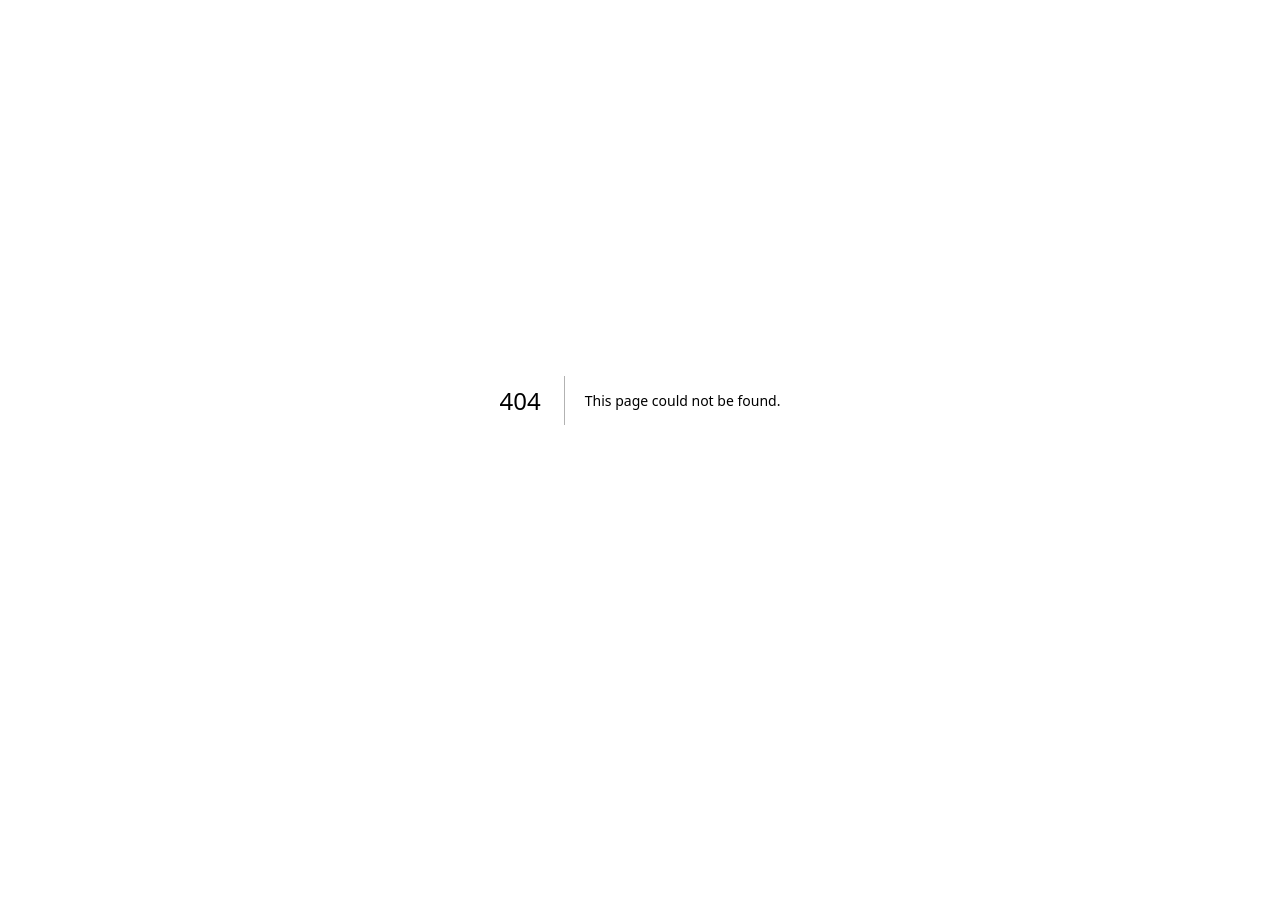
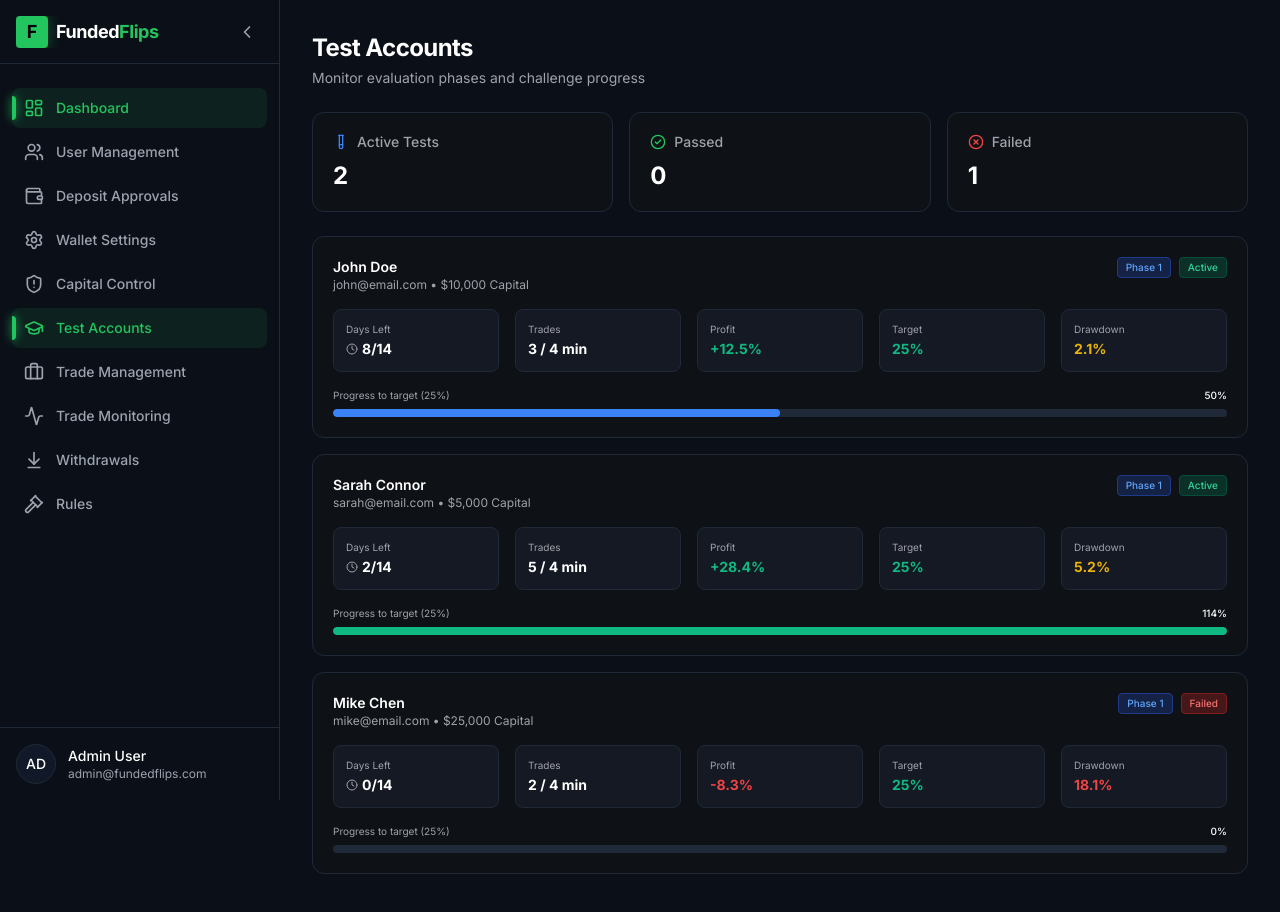
Before and after one commit to mycle-ahir/poly, a Next.js app: page /dashboard/test-accounts in a window 1280 px wide. Before the commit this address had no page. Shown: the top 912 px of the page. Before the commit the page ends 800 px from the top, so only its background shows below. Built offline with nearby package versions, Linux system fonts and the light colour scheme.

Commit message:
dashBOard_test_account

```diff
--- /dev/null
+++ b/app/dashboard/test-accounts/page.tsx
@@ -0,0 +1,145 @@
+"use client";
+
+import { TestTube, CheckCircle2, XCircle, Clock } from "lucide-react";
+
+export default function TestAccountsPage() {
+  const testAccounts = [
+    {
+      user: "John Doe",
+      email: "john@email.com",
+      capital: "$10,000",
+      phase: "Phase 1",
+      daysLeft: 8,
+      totalDays: 14,
+      trades: 3,
+      profitPct: 12.5,
+      drawdown: 2.1,
+      status: "active",
+    },
+    {
+      user: "Sarah Connor",
+      email: "sarah@email.com",
+      capital: "$5,000",
+      phase: "Phase 1",
+      daysLeft: 2,
+      totalDays: 14,
+      trades: 5,
+      profitPct: 28.4,
+      drawdown: 5.2,
+      status: "active",
+    },
+    {
+      user: "Mike Chen",
+      email: "mike@email.com",
+      capital: "$25,000",
+      phase: "Phase 1",
+      daysLeft: 0,
+      totalDays: 14,
+      trades: 2,
+      profitPct: -8.3,
+      drawdown: 18.1,
+      status: "failed",
+    },
+  ];
+
+  return (
+    <div className="space-y-6 max-w-[1200px] pb-10">
+      <div>
+        <h1 className="text-2xl font-bold tracking-tight text-white">Test Accounts</h1>
+        <p className="text-[#a1a1aa] mt-1 text-sm">Monitor evaluation phases and challenge progress</p>
+      </div>
+
+      <div className="grid grid-cols-1 md:grid-cols-3 gap-4">
+        <div className="p-5 rounded-xl bg-[#0e1217] border border-[#1f2937] flex flex-col justify-center h-[100px]">
+          <div className="flex items-center gap-2 mb-2">
+            <TestTube className="text-[#3b82f6]" size={16} />
+            <span className="text-[#a1a1aa] text-sm font-medium">Active Tests</span>
+          </div>
+          <div className="text-2xl font-bold text-white">2</div>
+        </div>
+        <div className="p-5 rounded-xl bg-[#0e1217] border border-[#1f2937] flex flex-col justify-center h-[100px]">
+          <div className="flex items-center gap-2 mb-2">
+            <CheckCircle2 className="text-[#22c55e]" size={16} />
+            <span className="text-[#a1a1aa] text-sm font-medium">Passed</span>
+          </div>
+          <div className="text-2xl font-bold text-white">0</div>
+        </div>
+        <div className="p-5 rounded-xl bg-[#0e1217] border border-[#1f2937] flex flex-col justify-center h-[100px]">
+          <div className="flex items-center gap-2 mb-2">
+            <XCircle className="text-[#ef4444]" size={16} />
+            <span className="text-[#a1a1aa] text-sm font-medium">Failed</span>
+          </div>
+          <div className="text-2xl font-bold text-white">1</div>
+        </div>
+      </div>
+
+      <div className="space-y-4">
+        {testAccounts.map((acc, idx) => (
+          <div key={idx} className="p-5 rounded-xl bg-[#0e1217] border border-[#1f2937] flex flex-col gap-4">
+            <div className="flex justify-between items-start">
+              <div>
+                <h3 className="text-sm font-semibold text-white">{acc.user}</h3>
+                <p className="text-xs text-[#a1a1aa]">{acc.email} • {acc.capital} Capital</p>
+              </div>
+              <div className="flex items-center gap-2">
+                <span className="px-2 py-0.5 rounded text-[10px] font-medium bg-[#1e3a8a]/40 text-[#60a5fa] border border-[#1e3a8a]">
+                  {acc.phase}
+                </span>
+                <span className={`px-2 py-0.5 rounded text-[10px] font-medium ${
+                  acc.status === "active"
+                    ? "bg-[#064e3b]/50 text-[#34d399] border border-[#064e3b]"
+                    : "bg-[#7f1d1d]/50 text-[#f87171] border border-[#7f1d1d]"
+                }`}>
+                  {acc.status === "active" ? "Active" : "Failed"}
+                </span>
+              </div>
+            </div>
+
+            <div className="grid grid-cols-2 md:grid-cols-5 gap-4">
+              <div className="bg-[#141923] border border-[#1f2937] rounded-lg p-3">
+                <p className="text-[10px] text-[#a1a1aa] mb-0.5">Days Left</p>
+                <p className="text-sm font-bold text-white flex items-center gap-1">
+                  <Clock size={12} className="text-[#a1a1aa]" /> {acc.daysLeft}/{acc.totalDays}
+                </p>
+              </div>
+              <div className="bg-[#141923] border border-[#1f2937] rounded-lg p-3">
+                <p className="text-[10px] text-[#a1a1aa] mb-0.5">Trades</p>
+                <p className="text-sm font-bold text-white">{acc.trades} / 4 min</p>
+              </div>
+              <div className="bg-[#141923] border border-[#1f2937] rounded-lg p-3">
+                <p className="text-[10px] text-[#a1a1aa] mb-0.5">Profit</p>
+                <p className={`text-sm font-bold ${acc.profitPct >= 0 ? "text-[#10b981]" : "text-[#ef4444]"}`}>
+                  {acc.profitPct >= 0 ? "+" : ""}{acc.profitPct}%
+                </p>
+              </div>
+              <div className="bg-[#141923] border border-[#1f2937] rounded-lg p-3">
+                <p className="text-[10px] text-[#a1a1aa] mb-0.5">Target</p>
+                <p className="text-sm font-bold text-[#10b981]">25%</p>
+              </div>
+              <div className="bg-[#141923] border border-[#1f2937] rounded-lg p-3">
+                <p className="text-[10px] text-[#a1a1aa] mb-0.5">Drawdown</p>
+                <p className={`text-sm font-bold ${acc.drawdown > 10 ? "text-[#ef4444]" : "text-[#eab308]"}`}>
+                  {acc.drawdown}%
+                </p>
+              </div>
+            </div>
+
+            {/* Progress Bar */}
+            <div>
+              <div className="flex justify-between items-center mb-1.5">
+                <span className="text-[10px] text-[#a1a1aa]">Progress to target (25%)</span>
+                <span className="text-[10px] text-white font-medium">{Math.max(0, Math.round((acc.profitPct / 25) * 100))}%</span>
+              </div>
+              <div className="w-full h-2 bg-[#1f2937] rounded-full overflow-hidden">
+                <div
+                  className={`h-full rounded-full transition-all ${acc.profitPct >= 25 ? "bg-[#10b981]" : acc.profitPct >= 0 ? "bg-[#3b82f6]" : "bg-[#ef4444]"}`}
+                  style={{ width: `${Math.max(0, Math.min(100, (acc.profitPct / 25) * 100))}%` }}
+                />
+              </div>
+            </div>
+          </div>
+        ))}
+      </div>
+    </div>
+  );
+}
```
